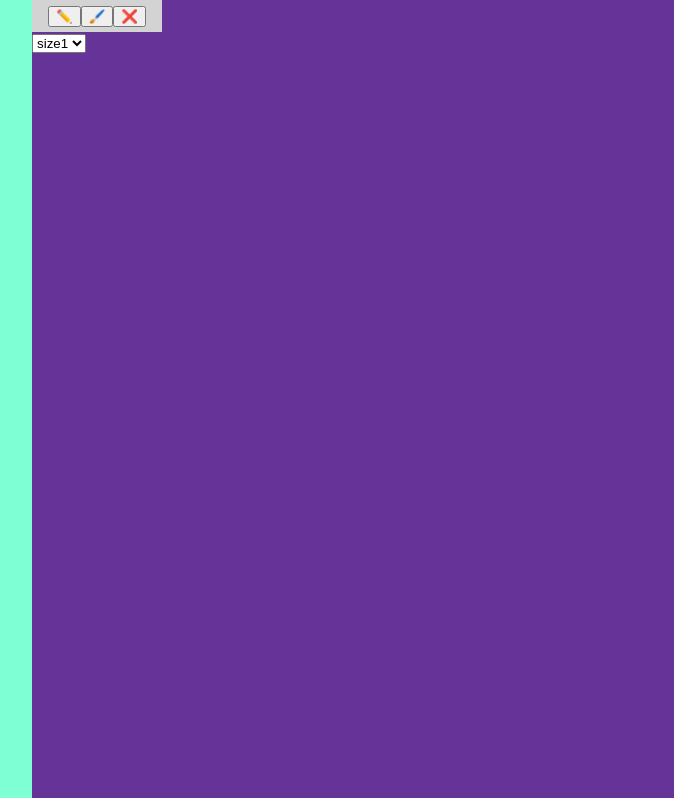
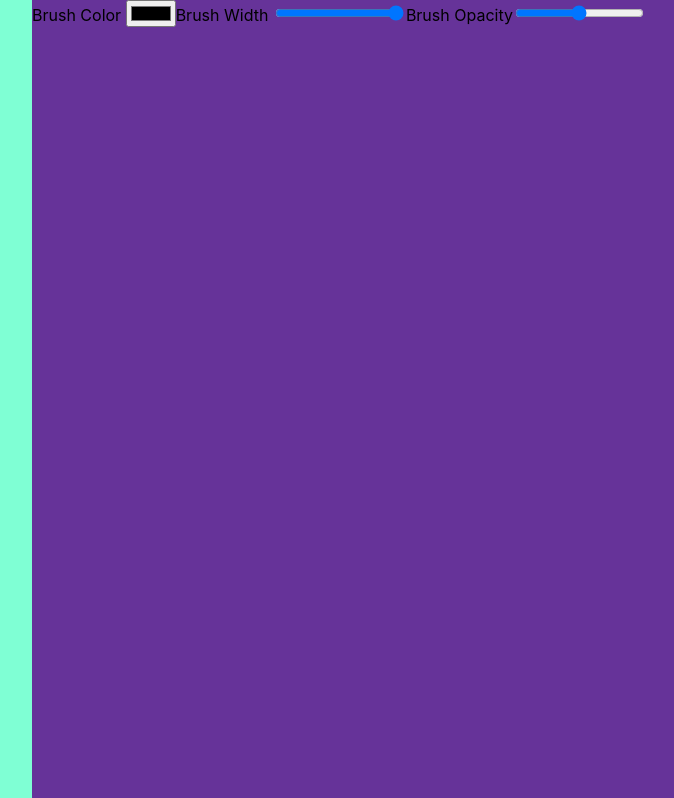
Before and after one commit to FarzamBibak/photoshop_online, a React (Create React App) app: page / in a window 1280 px wide. Shown: the top 798 px of the page, without its empty margins (160-834 px from the left). Built offline with nearby package versions, Linux system fonts and the light colour scheme.

Commit message:
paint is working

```diff
--- a/src/Componnet/Container.js
+++ b/src/Componnet/Container.js
@@ -8,17 +8,32 @@ function Container() {
         color:"black",
     })
 
-    const { tool, weight , color} = utensil;
 
     const [magic , SetMagic] = useState({
-        width:"100%",
+        width:"790px",
         height:"600px",
         backgroundColor:'lightblue',
         border:"5px solid rgb(207,207,207)",
         borderStyle:"groove"
     })
 
-    const [draw , setDraw] = useState(false)
+
+    const { tool, weight , color} = utensil;
+
+
+    function handleMouseDown(event){
+        if(tool === "bucket"){
+            const newItem = {
+                ...magic,
+                backgroundColor: color
+            }
+            SetMagic(newItem)
+        } else if(tool === "brush"){
+            console.log(event.screenX , event.screenY)
+        }
+
+    }
+
 
     function handleBucket(){
         if(tool === "bucket"){
@@ -26,22 +41,26 @@ function Container() {
                 ...magic,
                 backgroundColor: color
             }
-            SetMagic(newItem)
+            console.log(newItem)
         }
     }
 
 
-    function handleMouseDown(event){if(tool == "brush"){
-        if(tool === "brush" && draw === true){
-            console.log(event.screenX , event.screenY)
-    }
-}
+
+
+
 
     return (
-        <div style={magic} onMouseDown={()=>setDraw(true)} onMouseUp={()=>setDraw(false)}
-        onClick={handleBucket} onMouseMove={(event)=>handleMouseDown(event)}></div>
+        <div id=""
+        style={magic}
+        onMouseMove={(event)=>handleMouseDown(event)}
+        // onMouseDown={()=>setDraw(true)}
+        // onMouseUp={()=>setDraw(false)}
+        // onClick={handleBucket}
+        // onMouseMove={(event)=>handleMouseDown(event)}
+        ></div>
     )
-}
-}
+    }
+
 
 export default Container
--- /dev/null
+++ b/src/Componnet/Menu.js
@@ -0,0 +1,37 @@
+import React from "react";
+import '../static/css/main.css';
+
+const Menu = ({ setLineColor, setLineWidth,
+setLineOpacity }) => {
+  return (
+    <div className="Menu">
+      <label>Brush Color </label>
+      <input
+        type="color"
+        onChange={(e) => {
+          setLineColor(e.target.value);
+        }}
+      />
+      <label>Brush Width </label>
+      <input
+        type="range"
+        min="3"
+        max="20"
+        onChange={(e) => {
+          setLineWidth(e.target.value);
+        }}
+      />
+      <label>Brush Opacity</label>
+      <input
+        type="range"
+        min="1"
+        max="100"
+        onChange={(e) => {
+          setLineOpacity(e.target.value / 100);
+        }}
+      />
+    </div>
+  );
+};
+
+export default Menu;
--- a/src/Componnet/settings.js
+++ b/src/Componnet/SettingsP.js
@@ -1,11 +1,11 @@
 // settings.js
 
 import React , { useState } from "react";
-import Items from "./settings/ToolType";
-import Brush from "./settings/BrushSize"
+import ToolType from "./settings/ToolType";
+import BrushSize from "./settings/BrushSize"
 import ColorContainer from "./settings/ColorsContainer";
 import '../static/css/main.css';
-import Tools from "./settings/ToolType";
+
 
 
 function Settings(){
@@ -13,7 +13,7 @@ function Settings(){
     const [utensil, setUtensil] = useState({
         tool:"brush",
         weight:"size1",
-        color:"black",
+        color:"color"
     })
 
     function handleUtensil(updateItem){
@@ -24,8 +24,8 @@ function Settings(){
 
     return(
             <div className="Settings">
-        <Items handleUtensil={handleUtensil}/>
-        <Brush handleUtensil={handleUtensil}/>
+        <ToolType handleUtensil={handleUtensil}/>
+        <BrushSize handleUtensil={handleUtensil}/>
         <ColorContainer utensil={utensil}/>
             </div>
     )
--- a/src/Componnet/img.js
+++ b/src/Componnet/img.js
@@ -1,61 +1,252 @@
 // img.js
 
-import React from "react";
-import { connect } from 'react-redux';
-import imgSize from "../Actions/imgSize";
+import React , { useRef , useEffect , useState} from "react";
 import '../static/css/main.css';
+import Menu from "./Menu";
+// import { connect } from 'react-redux';
+// import imgSize from "../Actions/imgSize";
+// import { render } from "@testing-library/react";
 
 class Img extends React.Component {
     constructor(props) {
-        super(props);
-
-        this.myCanvas = React.createRef();
-
-        this.componentDidMount = this.componentDidMount.bind(this)
-        this.updateCanvas = this.updateCanvas.bind(this)
+      super(props);
+      this.canvasRef = React.createRef();
+      this.ctxRef = React.createRef();
+      this.state = {
+        isDrawing: false,
+        lineWidth: 5,
+        lineColor: "black",
+        lineOpacity: 0.1
+      };
     }
 
     componentDidMount() {
-        this.updateCanvas();
+      const canvas = this.canvasRef.current;
+      const ctx = canvas.getContext("2d");
+      ctx.lineCap = "round";
+      ctx.lineJoin = "round";
+      ctx.globalAlpha = this.state.lineOpacity;
+      ctx.strokeStyle = this.state.lineColor;
+      ctx.lineWidth = this.state.lineWidth;
+      this.ctxRef.current = ctx;
     }
 
-    updateCanvas() {
-        const canvas = this.myCanvas.current;
-        const ctx = canvas.getContext("2d");
+    startDrawing = (e) => {
+      this.ctxRef.current.beginPath();
+      this.ctxRef.current.moveTo(
+        e.nativeEvent.offsetX,
+        e.nativeEvent.offsetY
+      );
+      this.setState({ isDrawing: true });
+    };
 
-        const image = new Image();
-        image.src =
-            this.props.Image_src;
+    endDrawing = () => {
+      this.ctxRef.current.closePath();
+      this.setState({ isDrawing: false });
+    };
 
-        var width = image.width * 2;
-        var height = image.height * 2;
+    draw = (e) => {
+        console.log("fghjkl")
+      if (!this.state.isDrawing) {
+        return;
+      }
+      this.ctxRef.current.lineTo(
+        e.nativeEvent.offsetX,
+        e.nativeEvent.offsetY
+      );
+      this.ctxRef.current.stroke();
+    };
 
-        this.props.dispatch(imgSize(width, height));
+    setLineColor = (color) => {
+      this.setState({ lineColor: color });
+    };
 
-        image.onload = function () {
-            ctx.drawImage(image, 0, 0, image.width * 2, image.height * 2)
-        }
-    }
+    setLineWidth = (width) => {
+      this.setState({ lineWidth: width });
+    };
+
+    setLineOpacity = (opacity) => {
+      this.setState({ lineOpacity: opacity });
+    };
 
     render() {
-        return (
+      return (
+        <div className="App">
+          <div className="draw-area">
+            <Menu
+              setLineColor={this.setLineColor}
+              setLineWidth={this.setLineWidth}
+              setLineOpacity={this.setLineOpacity}
+            />
             <canvas
-                ref={this.myCanvas}
-                width={this.props.imgWidth}
-                height={this.props.imgHeight}
-                className="imgCanvas" />
-        )
+              ref={this.canvasRef}
+              width="1000px"
+              height="1000px"
+              onMouseDown={this.startDrawing}
+              onMouseUp={this.endDrawing}
+              onMouseMove={this.draw}
+            />
+          </div>
+        </div>
+      );
     }
-}
+  }
 
-function mapStateToProps(state) {
-    return {
-        Image_src: state.Image_src,
-        bodyWidth: state.bodyWidth,
-        bodyHeight: state.bodyHeight,
-        imgWidth: state.imgWidth,
-        imgHeight: state.imgHeight,
-    }
-}
+  export default Img;
 
-export default connect(mapStateToProps)(Img);
+///////////////////////////////////////////////////
+// function Img (size , colorState){
+
+//     const canvasRef = useRef(null)
+//     const contextRef = useRef(null)
+//     const [isDrawing , setIsDrawing] = useState(false)
+//     // const canvas = this.myCanvas.current;
+
+//     useEffect(()=>{
+//             const canvas = canvasRef.current;
+//             canvas.width = window.innerWidth *2;
+//             canvas.height = window.innerHeight *2;
+//             canvas.style.width = `${window.innerHeight}px`;
+//             canvas.style.height = `${window.innerHeight}px`;
+
+//             const context = canvas.getContext("2d")
+//             context.scale(2,2)
+//             context.lineCap = "round"
+//             context.strokeStyle= colorState
+//             context.lineWidth = size
+//             contextRef.current = context;
+//     } ,[])
+//     const startDrawing = ({nativeEvent}) => {
+//         const {offsetX , offsetY} = nativeEvent;
+//         contextRef.current.beginPath()
+//         contextRef.current.moveTo(offsetX , offsetY)
+//         setIsDrawing(true)
+//     }
+
+//     const finishDrawing = () => {
+//         contextRef.current.closePath()
+//         setIsDrawing(false)
+//     }
+
+//     const draw = ({nativeEvent}) => {
+//         if(!isDrawing){
+//             return
+//         }
+//             const {offsetX ,offsetY} = nativeEvent;
+//             contextRef.current.lineTo(offsetX , offsetY)
+//             contextRef.current.stroke()
+//     }
+//     return (
+//         <canvas
+//             ref={this.myCanvas}
+//             width={this.props.imgWidth}
+//             height={this.props.imgHeight}
+//             className="imgCanvas"
+
+//             onMouseDown={startDrawing}
+//             onMouseUp={finishDrawing}
+//             onMouseMove={draw}
+//         />
+//     )
+// }
+// export default Img;
+
+//////////////////////////////////////////////////////////////////////////////////////////
+
+
+// class Img extends React.Component {
+//     constructor(props) {
+//         super(props);
+
+//         this.myCanvas = React.createRef();
+
+//         this.componentDidMount = this.componentDidMount.bind(this)
+//         this.updateCanvas = this.updateCanvas.bind(this)
+//     }
+
+//     componentDidMount() {
+//         this.updateCanvas();
+//     }
+
+//     updateCanvas() {
+//         const canvas = this.myCanvas.current;
+//         const ctx = canvas.getContext("2d");
+
+//         const image = new Image();
+//         image.src =
+//             this.props.Image_src;
+
+//         var width = image.width * 2;
+//         var height = image.height * 2;
+
+//         this.props.dispatch(imgSize(width, height));
+
+//         image.onload = function () {
+//             ctx.drawImage(image, 0, 0, image.width * 2, image.height * 2)
+//         }
+
+//         this.draw = this.draw.bind(this)
+//     }
+
+
+//     const canvasRef = useref(null)
+//     const contextRef = useref(null)
+//     const [isDrawing , setIsDrawing] = useState
+
+//     useEffect(()=>{
+        // const canvas = this.myCanvas.current;
+//         canvas.width = window.innerWidth *2;
+//         canvas.height = window.innerHeight *2;
+//         canvas.style.width = `${window.innerHeight2}px`;
+//         canvas.style.height = `${window.innerHeight2}px`;
+
+//         const context = canvas.getContext("2d")
+//         context.scale(2,2)
+//         context.lineCap = "round"
+//         context.strokeStyle= "black"
+//         // color.color
+//         context.lineWidth = 5
+//         contextRef.current = context;
+//     } ,[])
+
+//     startdraw({nativeEvent}) {
+//         const {offsetX , offsetY} = nativeEvent;
+//         contextRef.current.beginPath()
+//         cuntextRef.current.moveTo(offsetX , offsetY)
+
+//     }
+
+//     finishdraw(){
+
+//         }
+
+//      draw(){
+//         if (!isDrawing){
+//             render
+//         }
+//         const {offsetX , offsetY} = nativeEvent
+//         context
+//     }
+
+//     render() {
+//         return (
+//             <canvas
+//             ref={this.myCanvas}
+//                 width={this.props.imgWidth}
+//                 height={this.props.imgHeight}
+//                 className="imgCanvas"
+
+//                 onMouseDown={this.startdraw}
+//                 onMouseUp={this.finishdraw}
+//                 onMouseMove={this.draw}
+//                 />
+//         )
+//     }
+// }
+
+// export default connect(mapStateToProps)(Img);
+
+
+
+
+    ////////////////////////////////////////////////////////////////////////////////////////////
--- a/src/Componnet/settings/BrushSize.js
+++ b/src/Componnet/settings/BrushSize.js
@@ -1,27 +1,23 @@
 import React ,{ useState }from "react";
 
-function BrushSize( handleUtensil) {
+function BrushSize(setLineOpacity , setLineWidth) {
 
-    const [utensil, setUtensil] = useState({
-        tool:"brush",
-        weight:"size",
-        color:"color",
-    })
 
-    function handleUtensil2(updateItem){
-        const newUtensil={...utensil}
-        newUtensil.tool = updateItem;
-        console.log(newUtensil)
-    }
 
     return (
         <>
-        <select onChange={(event)=>handleUtensil2(event.target.name,utensil)}
-        id="brush-detail">
-            <option name="size1" onClick={(event)=>handleUtensil2(event.target.name,utensil)}>size1</option>
-            <option name="size2">size2</option>
-            <option name="size3">size3</option>
-        </select>
+      <input
+        type="range"
+        min="1"
+        max="100"
+        onChange={(e) => {setLineOpacity(e.target.value / 100);}}/>
+              <input
+        type="range"
+        min="3"
+        max="20"
+        onChange={(e) => {
+          setLineWidth(e.target.value);
+        }}/>
         </>
     )
 }
--- a/src/Componnet/settings/ColorCard.js
+++ b/src/Componnet/settings/ColorCard.js
@@ -5,13 +5,13 @@ function ColorCard(color , handleUtensil , utensil){
 
     function handleUtensil(updateItem){
         const newUtensil={...utensil}
-        newUtensil.tool = updateItem;
+        newUtensil.color = updateItem;
         console.log(newUtensil)
     }
 
     return(
-        <div onClick={handleUtensil(color , "color")} className="color-icon"
-        style={{backgroundColor:color}}></div>
+        <div style={{backgroundColor:color.color}} onClick={handleUtensil(color , "color")}
+        className="color-icon" ></div>
     )
 }
 
--- a/src/Componnet/settings/ColorsContainer.js
+++ b/src/Componnet/settings/ColorsContainer.js
@@ -1,4 +1,4 @@
-import React from "react";
+import React, { useState } from "react";
 import ColorCard from "./ColorCard";
 
 const colorList = ["#FFFFFF","#000000","#808080","#C0C0C0","#0000FF",
@@ -9,9 +9,8 @@ const colorGrid = colorList.map((color) => <ColorCard key={color}
 color={color}/>)
 
 
-function ColorContainer({utensil}) {
-
-
+function ColorContainer() {
+    const {colorState , setColorState} = useState("#FFFFFF")
     return(
         <div id="color-grid">
             {colorGrid}
--- a/src/Componnet/settings/ToolType.js
+++ b/src/Componnet/settings/ToolType.js
@@ -4,19 +4,19 @@ import React from "react";
 
 function Tools ({handleUtensil}){
     return(
-        <div id="Tools" style={{
-            backgroundColor:'lightGray' ,
-            padding:'5px' ,
-            width:'120px' ,
-            textAlign:"center"
-            }}>
+        <div id="Tools">
             <button
+            className="tools-type"
             name="brush"
             onClick={event=>handleUtensil(event.target.name , "tool")}>✏️</button>
+            <br></br>
             <button
+            className="tools-type"
             name="bucket"
-            onClick={event=>handleUtensil(event.target.name , "tool")}>🖌️</button>
+            onClick={event=>handleUtensil(event.target.name , "tool")}>🧹</button>
+            <br></br>
             <button
+            className="tools-type"
             name="eraser"
             onClick={event=>handleUtensil(event.target.name , "tool")}>❌</button>
         </div>
--- a/src/Parents/App.js
+++ b/src/Parents/App.js
@@ -1,12 +1,11 @@
 // App.js
 
 import '../static/css/main.css';
-import React from 'react';
+import React, { useState } from 'react';
 import Body from './body';
 import Panel from './panel'
-import Settings from '../Componnet/Settings';
 import Container from '../Componnet/Container';
-// import Menu from './Menu';
+
 
 class App extends React.Component {
   render() {
@@ -14,11 +13,29 @@ class App extends React.Component {
       <div className='App'>
         <Panel />
         <Body />
-        <Settings/>
         <Container/>
       </div>
     )
   }
 }
 
+// function App() {
+//   const [utensil , SetUtensil] = useState({
+//     tool:"brush",
+//     weight:"size1",
+//     color:"#FFFFFF"
+//   })
+
+//   function handleUtensil(updateItem,keyHolder){
+//     const newUtensil={...utensil}
+//     if(updateItem === "eraser"){
+//       newUtensil["color"] = "#FFFFFF";
+//       newUtensil["tool"] = "brush";
+//       SetUtensil(newUtensil)
+//     } else {
+//       newUtensil[keyHolder] = updateItem.toLoweCase()
+//     }
+//   }
+// }
+
 export default App;
--- a/src/Parents/body.js
+++ b/src/Parents/body.js
@@ -4,7 +4,7 @@ import React from "react";
 import Img from "../Componnet/img";
 import bodySize from '../Actions/bodySize';
 import { connect } from 'react-redux';
-import Settings from '../Componnet/Settings';
+import Settings from '../Componnet/SettingsP';
 import '../static/css/main.css';
 
 class Body extends React.Component {
--- a/src/static/css/main.css
+++ b/src/static/css/main.css
@@ -26,6 +26,11 @@ head,
     margin-top: 5%;
     margin-right: 5%;
     float: right;
+
+    /* display: block;
+    margin-top:auto;
+    margin-right:auto; */
+
 }
 
 
@@ -35,4 +40,45 @@ head,
 .color-icon{
     width:20px;
     height:20px;
+
 }
+
+.Settings{
+    width: 60%;
+    height: 20%;
+    float: left;
+    margin-left: 20%;
+    margin-top: auto;
+    margin-bottom: 20px;
+    border-radius: 30px;
+    border-color: rgba(0, 0, 0, 0.178);
+    border-width: 2px;
+    border-style: groove;
+    background-color: rgb(148, 148, 148);
+}
+
+#color-grid{
+    display: flex;
+    align-content: flex-start;
+    justify-content: center;
+    align-items: center;
+    flex-wrap: nowrap;
+    flex-direction: column;
+    height: 100%;
+
+}
+
+#Tools{
+    float:right;
+    background-color:rgba(255, 255, 255, 0.219);
+    padding:5px;
+    width:120px;
+    text-align:center;
+}
+
+.tools-type{
+    background-color: #00000041;
+    border-color: rgba(0, 0, 0, 0.219);
+    padding:10px;
+    font-size: large;
+}
```
Also changed, not shown: src/static/css/settingsPanel.css (line endings or trailing spaces), 1 other file (tests, documents, lock files or other folders).
